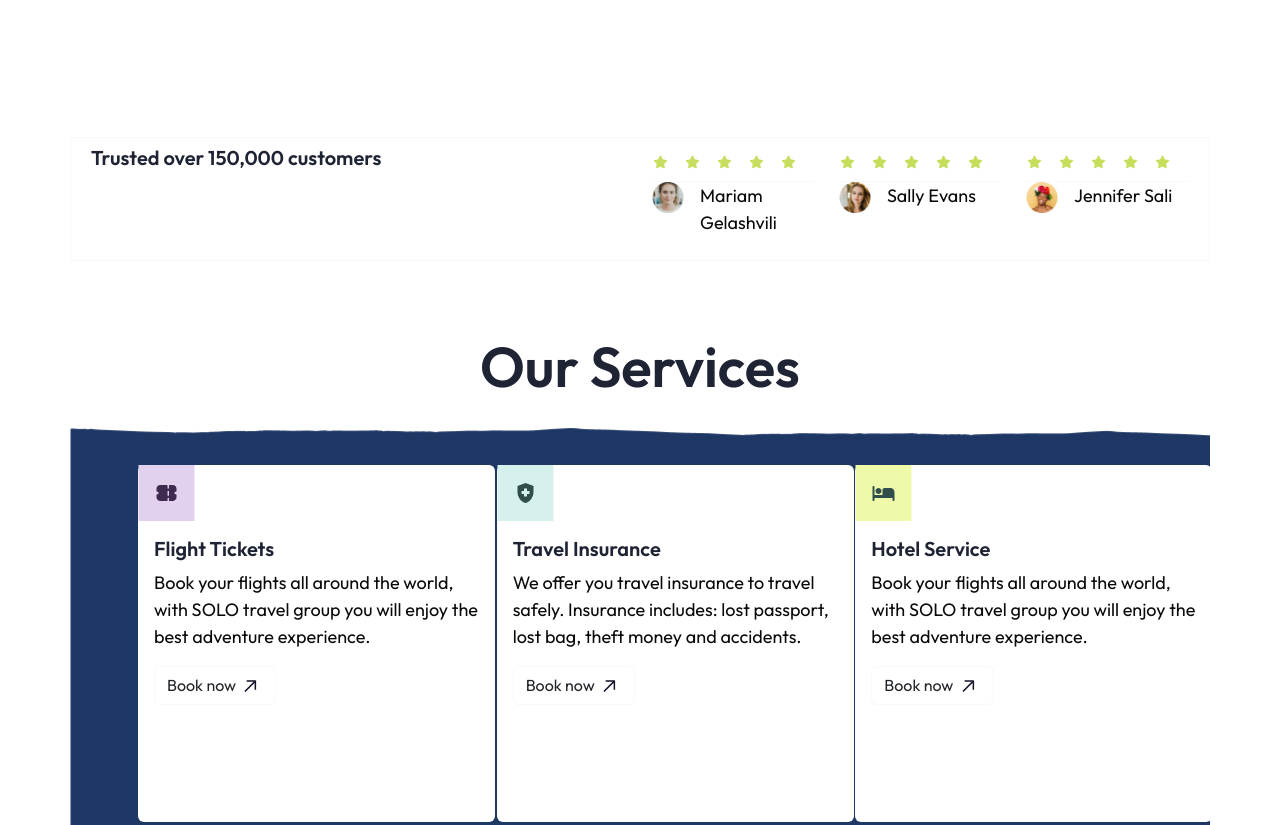
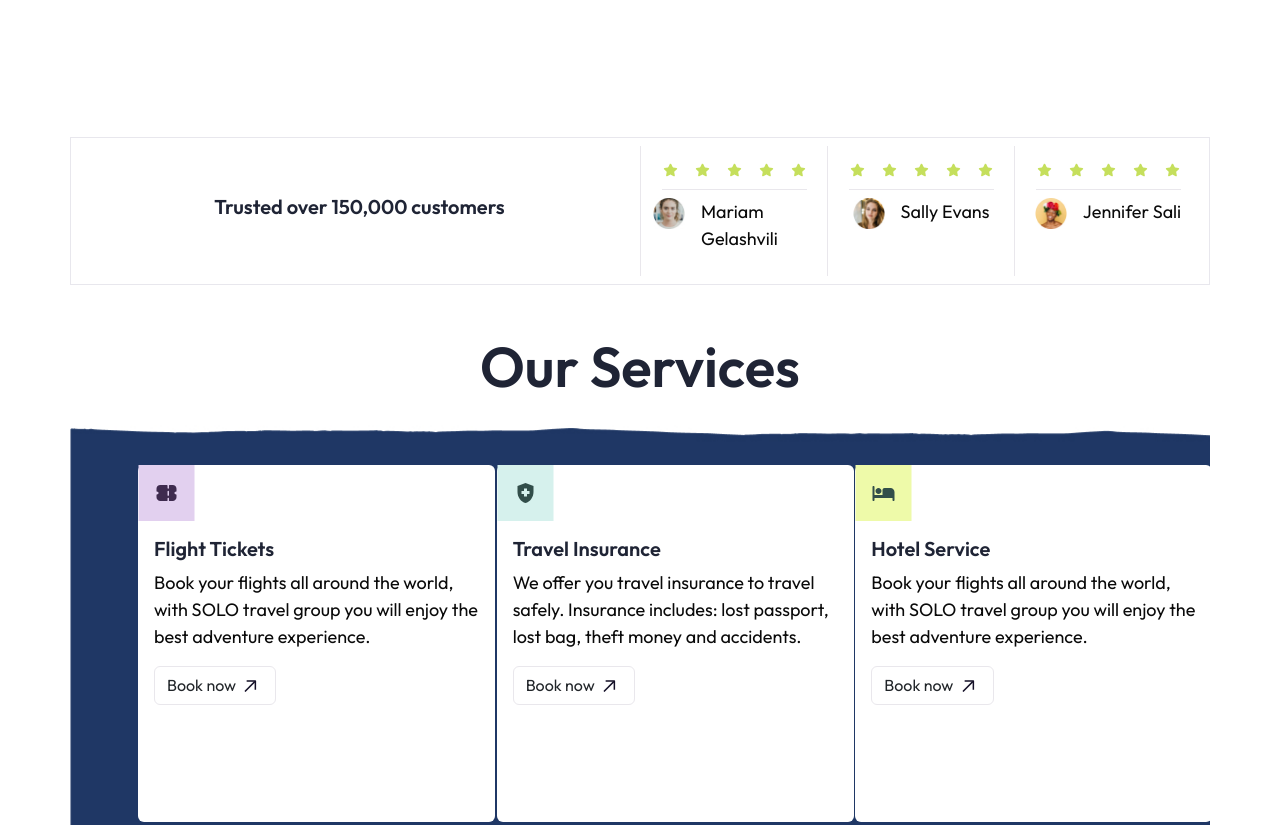
Before and after one commit to chigladze/SoloTravel, a plain HTML site: page index.html in a window 1280 px wide. Shown: the part 820-1645 px from the top of the page. Drawn offline with nearby package versions, Linux system fonts and the light colour scheme.

Commit message:
fix - review
fix - review! positions on every item, padding - on desktop

```diff
--- a/index.html
+++ b/index.html
@@ -355,12 +355,16 @@
       <!-- Review Section -->
       <div class="review my-5">
         <div class="container">
-          <div class="row border border-light p-2">
-            <div class="col-lg-6">
+          <div class="row border_brand p-2">
+            <div
+              class="col-lg-6 d-flex justify-content-center align-items-center"
+            >
               <h5>Trusted over 150,000 customers</h5>
             </div>
-            <div class="col-lg-2">
-              <div class="review-stars border-bottom border-light pb-2">
+            <div
+              class="col-lg-2 border-start border-light d-flex flex-column align-items-center"
+            >
+              <div class="review-stars border-bottom border-light py-2">
                 <svg
                   width="145"
                   height="16"
@@ -390,7 +394,9 @@
                   />
                 </svg>
               </div>
-              <div class="review-person-info d-inline-flex align-items-start">
+              <div
+                class="review-person-info d-inline-flex align-items-start py-2"
+              >
                 <img
                   src="./imgs/person-icon-1.jpg"
                   class="img-fluid me-3"
@@ -403,8 +409,10 @@
                 <p>Mariam Gelashvili</p>
               </div>
             </div>
-            <div class="col-lg-2">
-              <div class="review-stars border-bottom border-light pb-2">
+            <div
+              class="col-lg-2 border-start border-light d-flex flex-column align-items-center"
+            >
+              <div class="review-stars border-bottom border-light py-2">
                 <svg
                   width="145"
                   height="16"
@@ -434,7 +442,9 @@
                   />
                 </svg>
               </div>
-              <div class="review-person-info d-inline-flex align-items-start">
+              <div
+                class="review-person-info d-inline-flex align-items-start py-2"
+              >
                 <img
                   src="./imgs/person-icon-2.jpg"
                   class="img-fluid me-3"
@@ -447,8 +457,10 @@
                 <p>Sally Evans</p>
               </div>
             </div>
-            <div class="col-lg-2">
-              <div class="review-stars border-bottom border-light pb-2">
+            <div
+              class="col-lg-2 border-start border-light d-flex flex-column align-items-center"
+            >
+              <div class="review-stars border-bottom border-light py-2">
                 <svg
                   width="145"
                   height="16"
@@ -478,7 +490,9 @@
                   />
                 </svg>
               </div>
-              <div class="review-person-info d-inline-flex align-items-start">
+              <div
+                class="review-person-info d-inline-flex align-items-start py-2"
+              >
                 <img
                   src="./imgs/person-icon-3.jpg"
                   class="img-fluid me-3"
```
Also changed, not shown: css/bootstrap/css/bootstrap.css.
